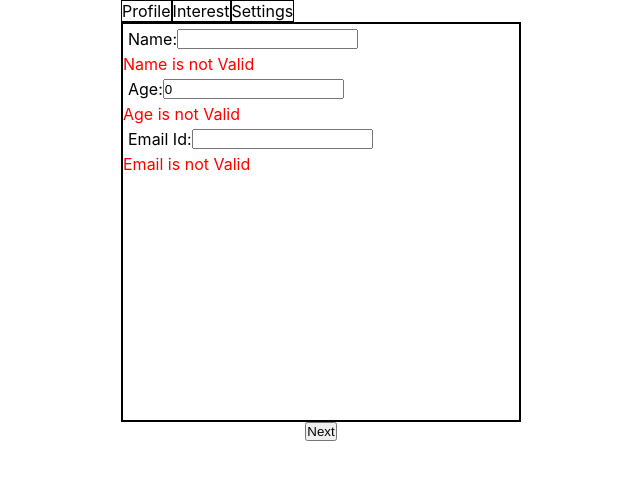
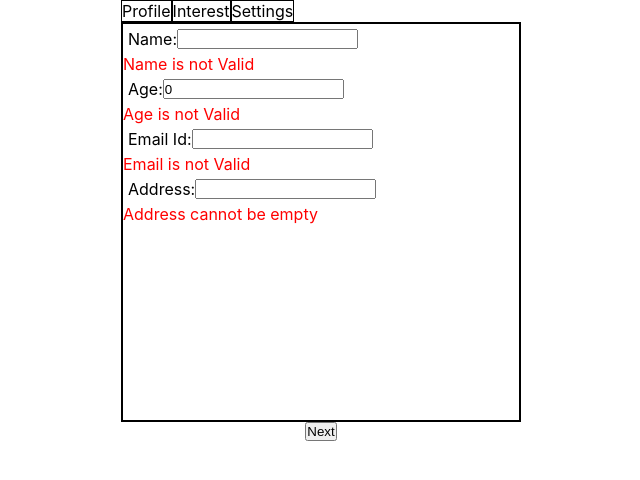
Before and after one commit to svedant-eagle-org/test-copilot-demo, a React (Create React App) app: page / in a window 1280 px wide. Both pictures are taken after a click on the element "Profile". Shown: the top 480 px of the page, without its empty margins (319-959 px from the left). Built offline with nearby package versions, Linux system fonts and the light colour scheme.

Commit message:
TSFCD-3: Add Address field with validation to Profile tab in Tabs Form
Agent-Logs-Url: https://github.com/svedant-eagle-org/test-copilot-demo/sessions/6042762a-532a-46d5-97c3-08b1256514ab

Co-authored-by: svedant-eagle-org <64020585+svedant-eagle-org@users.noreply.github.com>

```diff
--- a/src/namasteydev/machine-coding-problems/tab-form/Tabs.js
+++ b/src/namasteydev/machine-coding-problems/tab-form/Tabs.js
@@ -9,6 +9,7 @@ const Tabs = () => {
     name: "",
     age: 0,
     email_id: "",
+    address: "",
     interests: ["Music"],
     theme: "light",
   });
@@ -28,8 +29,11 @@ const Tabs = () => {
         if (!data?.email_id || data?.email_id?.length <= 2) {
           err.email_id = "Email Id not Valid";
         }
+        if (!data?.address || data?.address?.trim()?.length === 0) {
+          err.address = "Address cannot be empty";
+        }
         setError(err);
-        return err.name || err.age || err.email_id ? false : true;
+        return err.name || err.age || err.email_id || err.address ? false : true;
       },
     },
     {
--- a/src/namasteydev/machine-coding-problems/tab-form/components/Profile.js
+++ b/src/namasteydev/machine-coding-problems/tab-form/components/Profile.js
@@ -1,6 +1,6 @@
 import "../styles.css";
 const Profile = ({ data, setData, error }) => {
-  const { name, age, email_id } = data;
+  const { name, age, email_id, address } = data;
   const handleProfileData = (e, item) => {
     setData({ ...data, [item]: e?.target?.value });
   };
@@ -36,6 +36,16 @@ const Profile = ({ data, setData, error }) => {
         />
       </div>
       {error?.email_id && <span className="error">Email is not Valid</span>}
+      <div className="formInput">
+        <label for="address">Address:</label>
+        <input
+          id="address"
+          type="text"
+          value={address}
+          onChange={(e) => handleProfileData(e, "address")}
+        />
+      </div>
+      {error?.address && <span className="error">Address cannot be empty</span>}
     </div>
   );
 };
```
